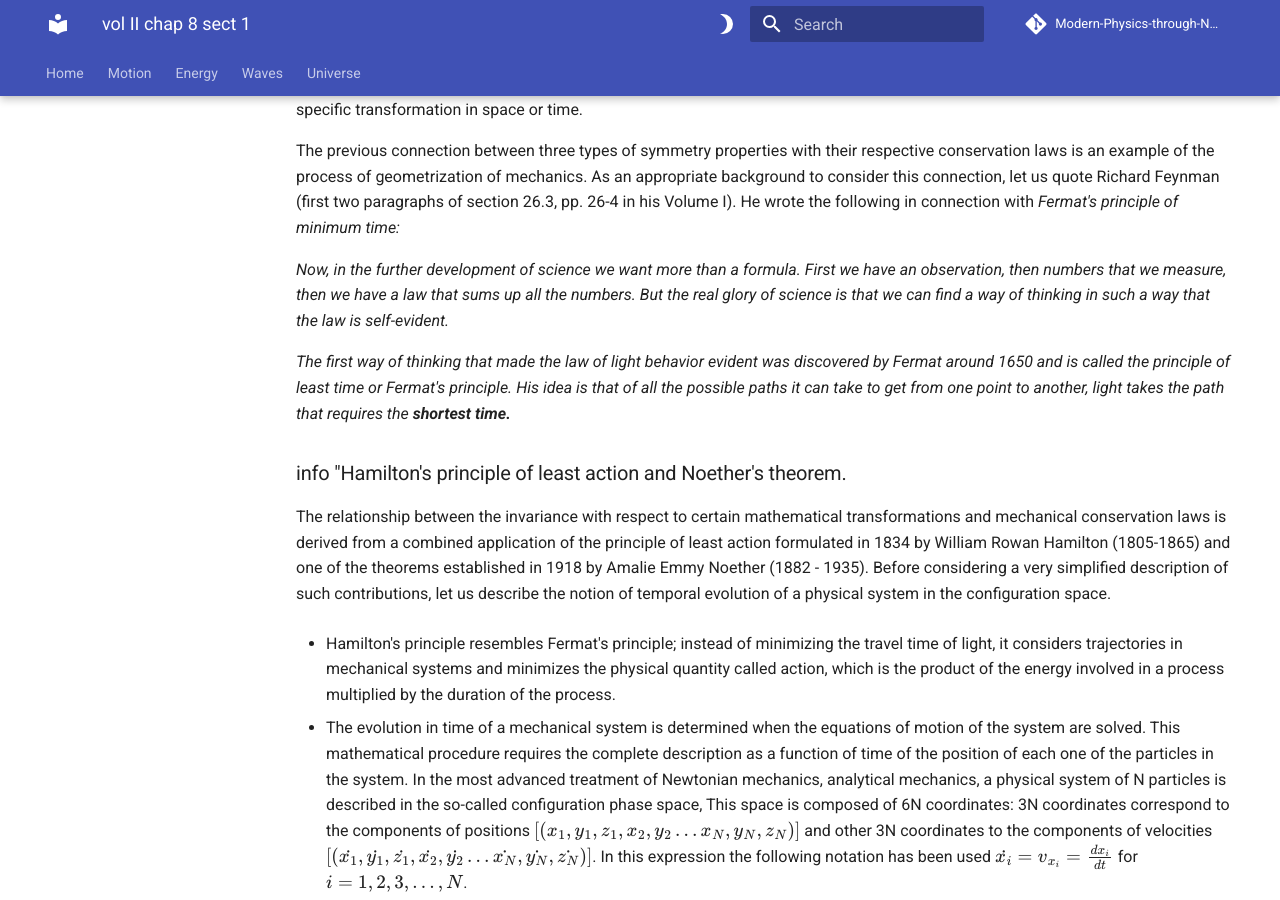
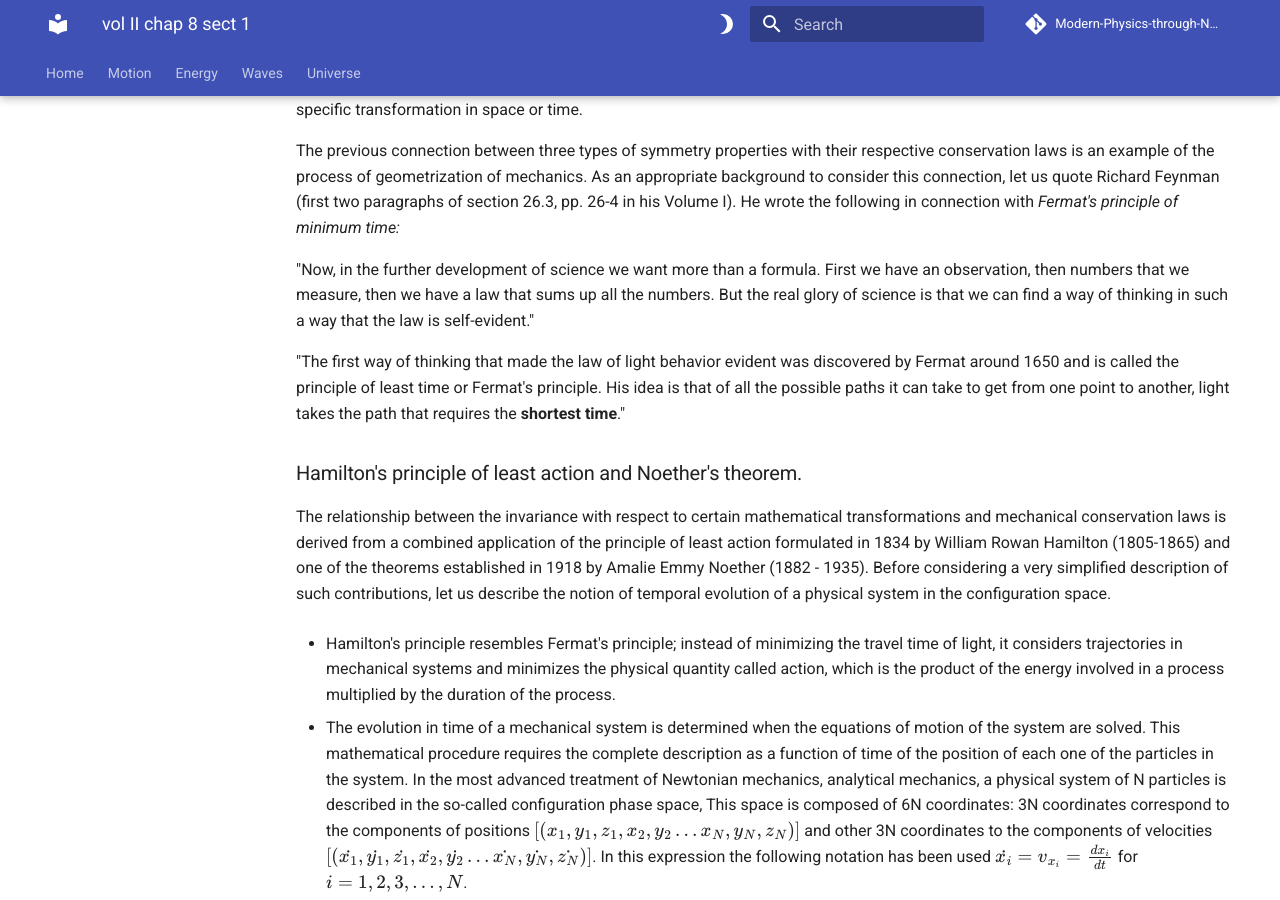
Before and after one commit to modphysnobel/modphysnobel.github.io, an MkDocs documentation site: the page built from docs/vol-II/vol-II-chap-8-sect-1.md, in a window 1280 px wide and 900 px high, scrolled down 1284 px. Built offline with MkDocs 1.6.1 and Material for MkDocs 9.7.7, drawn with Linux system fonts in a browser that asks for light colours; some web fonts are replaced; comment, search, counter and statistics services are not loaded.

Commit message:
Update vol-II-chap-8-sect-1.md

```diff
--- a/docs/vol-II/vol-II-chap-8-sect-1.md
+++ b/docs/vol-II/vol-II-chap-8-sect-1.md
@@ -43,11 +43,11 @@ Each one of the previous properties of space and time implies that a physical pr
 
 The previous connection between three types of symmetry properties with their respective conservation laws is an example of the process of geometrization of mechanics. As an appropriate background to consider this connection, let us quote Richard Feynman (first two paragraphs of section 26.3, pp. 26-4 in his Volume I). He wrote the following in connection with *Fermat's principle of minimum time:*
 
-*Now, in the further development of science we want more than a formula. First we have an observation, then numbers that we measure, then we have a law that sums up all the numbers. But the real glory of science is that we can find a way of thinking in such a way that the law is self-evident.*
+"Now, in the further development of science we want more than a formula. First we have an observation, then numbers that we measure, then we have a law that sums up all the numbers. But the real glory of science is that we can find a way of thinking in such a way that the law is self-evident."
 
-*The first way of thinking that made the law of light behavior evident was discovered by Fermat around 1650 and is called the principle of least time or Fermat's principle. His idea is that of all the possible paths it can take to get from one point to another, light takes the path that requires the* ***shortest time.***
+"The first way of thinking that made the law of light behavior evident was discovered by Fermat around 1650 and is called the principle of least time or Fermat's principle. His idea is that of all the possible paths it can take to get from one point to another, light takes the path that requires the **shortest time**."
 
-### info "Hamilton's principle of least action and Noether's theorem.
+### Hamilton's principle of least action and Noether's theorem.
 
 The relationship between the invariance with respect to certain mathematical transformations and mechanical conservation laws is derived from a combined application of the principle of least action formulated in 1834 by William Rowan Hamilton (1805-1865) and one of the theorems established in 1918 by Amalie Emmy Noether (1882 - 1935). Before considering a very simplified description of such contributions, let us describe the notion of temporal evolution of a physical system in the configuration space.
 
@@ -59,7 +59,7 @@ The relationship between the invariance with respect to certain mathematical tra
 
 - Within the framework of analytical mechanics, the Lagrangian function (L) is defined as the difference between the kinetic energy of the system ($E_c$) and its corresponding potential energy ($E_p$): $L = E_c – E_p$. This function depends on 6N generalized coordinates and of time $t$. In this context, the action function $S$ is defined as the time integral of the Lagrangian:
 
-$S= ∫_{t_i}^{t_f} [L(q,\dot{q})dt]$, where $L(q,\dot{q})$ means $L[(q_1,q_2,q_3,… q_N),(\dot{q}_1, \dot{q}_2, \dot{q}_3,...\dot{q}_N);t]$
+	$S= ∫_{t_i}^{t_f} [L(q,\dot{q})dt]$, where $L(q,\dot{q})$ means $L[(q_1,q_2,q_3,… q_N),(\dot{q}_1, \dot{q}_2, \dot{q}_3,...\dot{q}_N);t]$
 
 - As the previous definition indicates, the integral corresponds to adding all possible trajectories that start at an initial time $t_i$ and end at a final time $t_f$. Under these conditions, Hamilton's principle of least action indicates that all the possible trajectories described in the configuration space makes the action variation null; that is to say that $δS = 0$.
 
```
